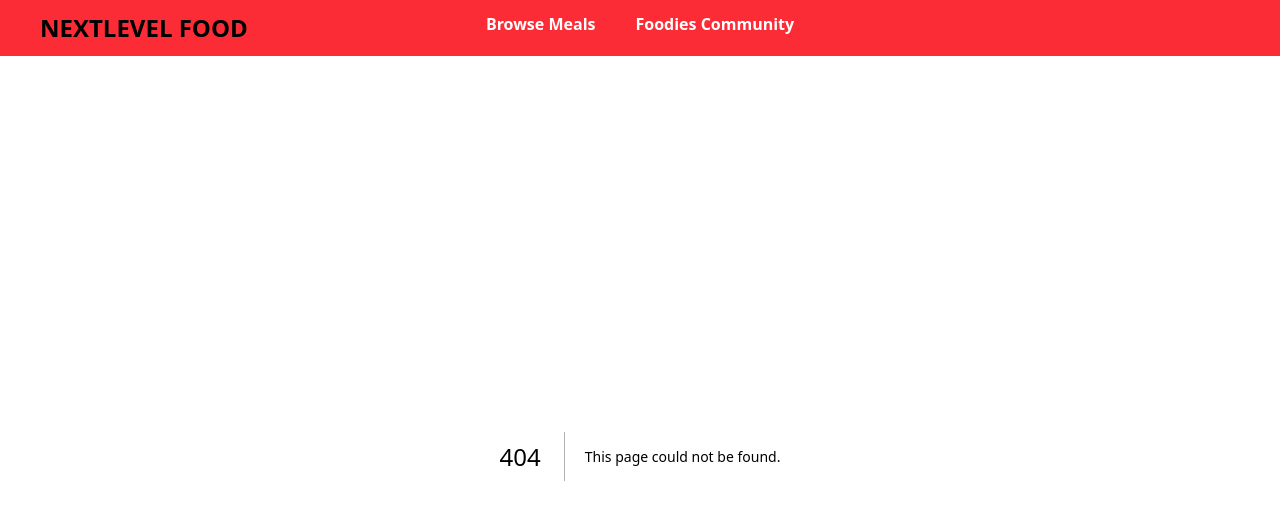
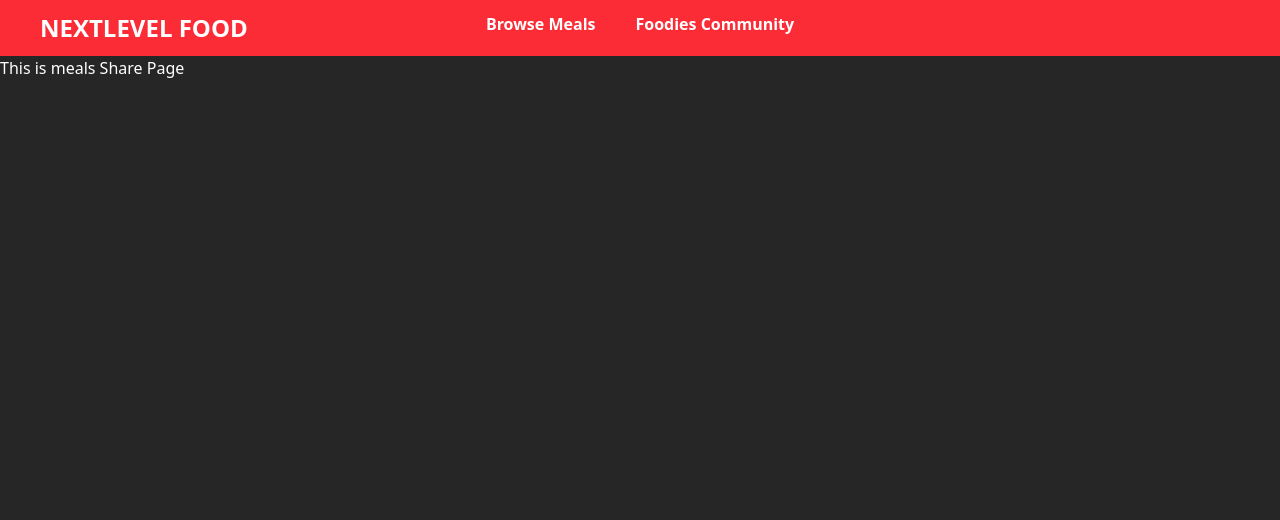
Before and after one commit to zahraRostami1999/next-app, a Next.js app: page /meals/share in a window 1280 px wide. Before the commit this address had no page. Shown: the top 520 px of the page. Built offline with nearby package versions, Linux system fonts and the light colour scheme.

Commit message:
feat: Implement share meals route

```diff
--- /dev/null
+++ b/app/meals/share/page.jsx
@@ -0,0 +1,9 @@
+function mealsSharePage() {
+  return (
+    <div>
+      <h1>This is meals Share Page</h1>
+    </div>
+  )
+}
+
+export default mealsSharePage;
```
